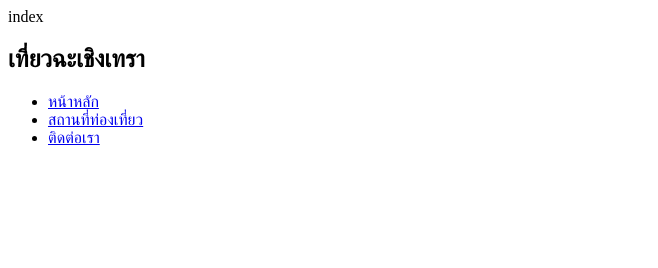
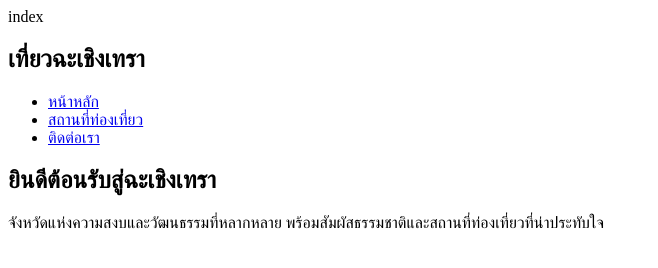
Before and after one commit to nWeeraphat/Hw1, a plain HTML site: page index.html in a window 1280 px wide. Shown: the whole page, without its empty margins (0-658 px from the left). Drawn offline with Linux system fonts and the light colour scheme.

Commit message:
เพิ่ม main และ class hero

```diff
--- a/index.html
+++ b/index.html
@@ -19,6 +19,11 @@ index
         </nav>
     </header>
 
+    <main>
+        <section class="hero">
+            <h2>ยินดีต้อนรับสู่ฉะเชิงเทรา</h2>
+            <p>จังหวัดแห่งความสงบและวัฒนธรรมที่หลากหลาย พร้อมสัมผัสธรรมชาติและสถานที่ท่องเที่ยวที่น่าประทับใจ</p>
+        </section>
 
 </body>
 </html>
```
